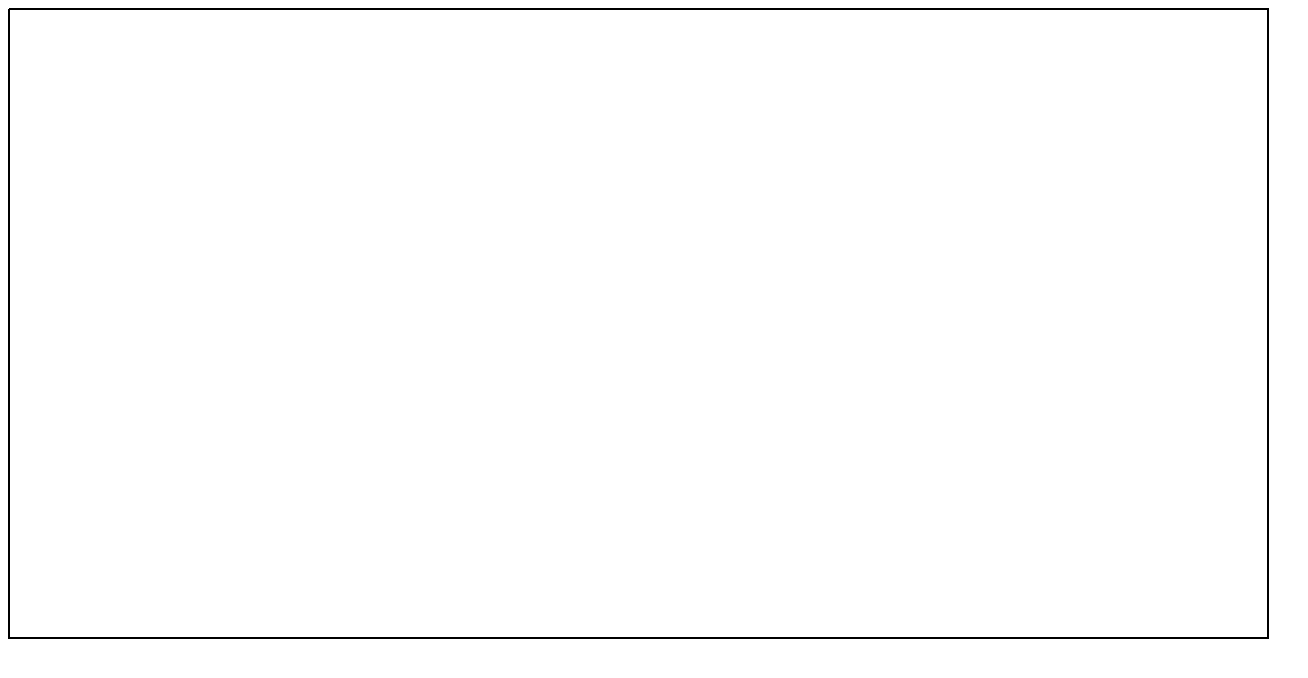
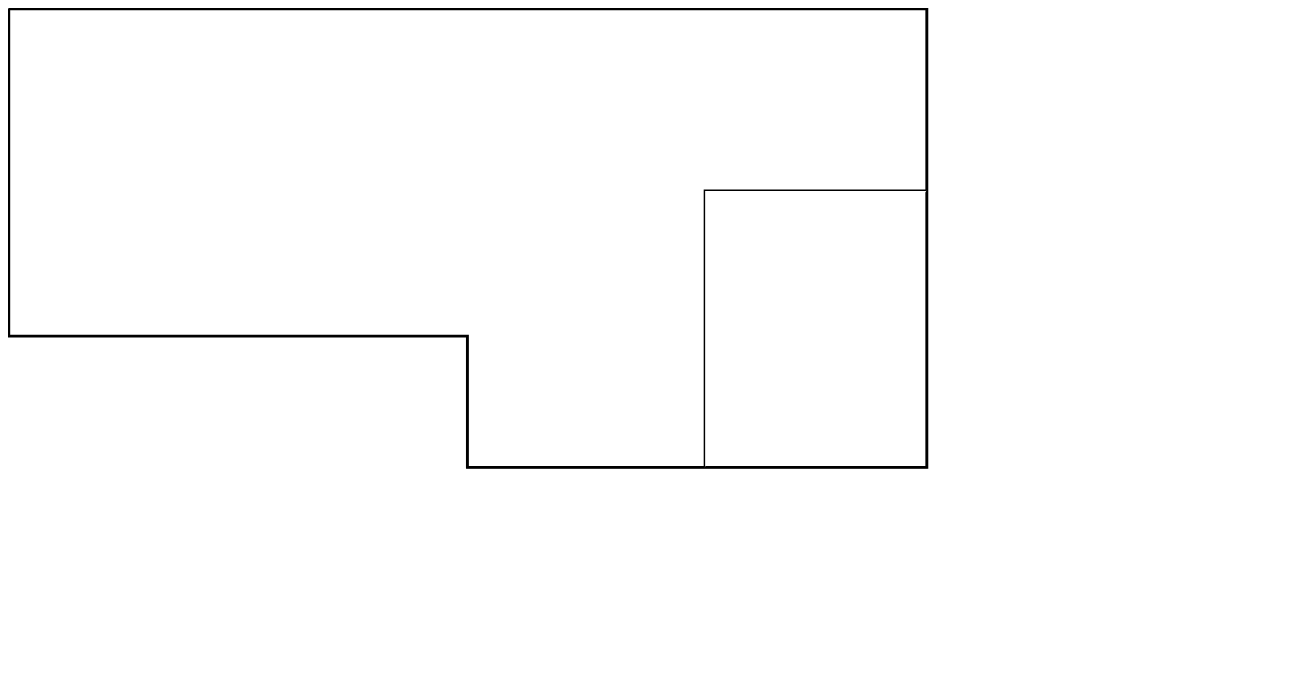
Before and after one commit to MichaelRCruz/hue-vue, a Vue app: page / in a window 1280 px wide. Shown: the top 678 px of the page, 1308 px wide, since content can reach past the window. Built offline with nearby package versions, Linux system fonts and the light colour scheme.

Commit message:
more svg

```diff
--- a/package.json
+++ b/package.json
@@ -13,6 +13,7 @@
     "dotenv": "^4.0.0",
     "dotenv-webpack": "^1.5.4",
     "file-system": "^2.2.2",
+    "font-awesome-svg-png": "^1.2.2",
     "vue": "^2.4.2",
     "vue-router": "^2.7.0",
     "vuex": "^2.4.1"
--- a/src/components/Layout.vue
+++ b/src/components/Layout.vue
@@ -3,9 +3,19 @@
   <div class="hello">
     <!-- <div class="turnOn" @click="setGroup()"></div> -->
 
-    <svg height="900" width="1300" class="sup" viewbox="0 0 1300 900">
-      <polyline points="1,1 1260,1 1260,630 1,630 1,1"
+    <svg height="900" width="1300" class="sup" viewBox="0 0 1300 900">
+      <polyline points="1,1 1260,1 1260,630 630,630 630,450 1,450 1,1"
                 style="fill:white;stroke:black;stroke-width:2" />
+        <foreignObject>
+          <div class="supBox">
+
+          </div>
+        </foreignObject>
+        <polyline points="1,1 1260,1 1260,630 630,630 630,450 1,450 1,1"
+                  style="fill:white;stroke:black;stroke-width:4" />
+        <polyline points="955,630 955,250 1260,250"
+                  style="fill:white;stroke:black;stroke-width:2" />
+
     </svg>
 
 
@@ -98,4 +108,15 @@ export default {
 
 <style lang="css" scoped>
 
+.sup {
+  width: 75%;
+  height: auto;
+}
+
+.supBox {
+  height: 75px;
+  width: 75px;
+  background-color: green;
+}
+
 </style>
```
Also changed, not shown: 1 other file (tests, documents, lock files or other folders).
